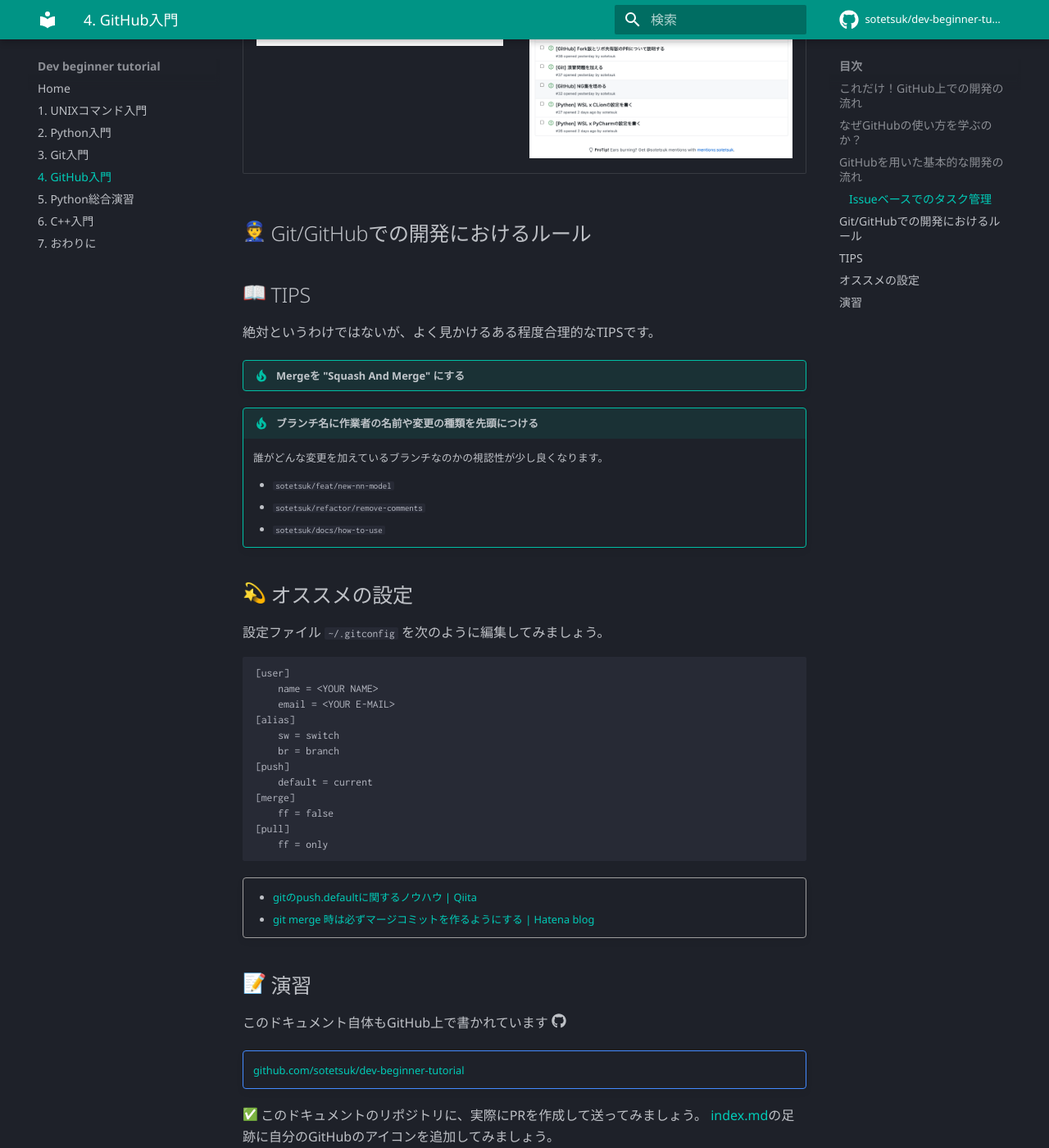
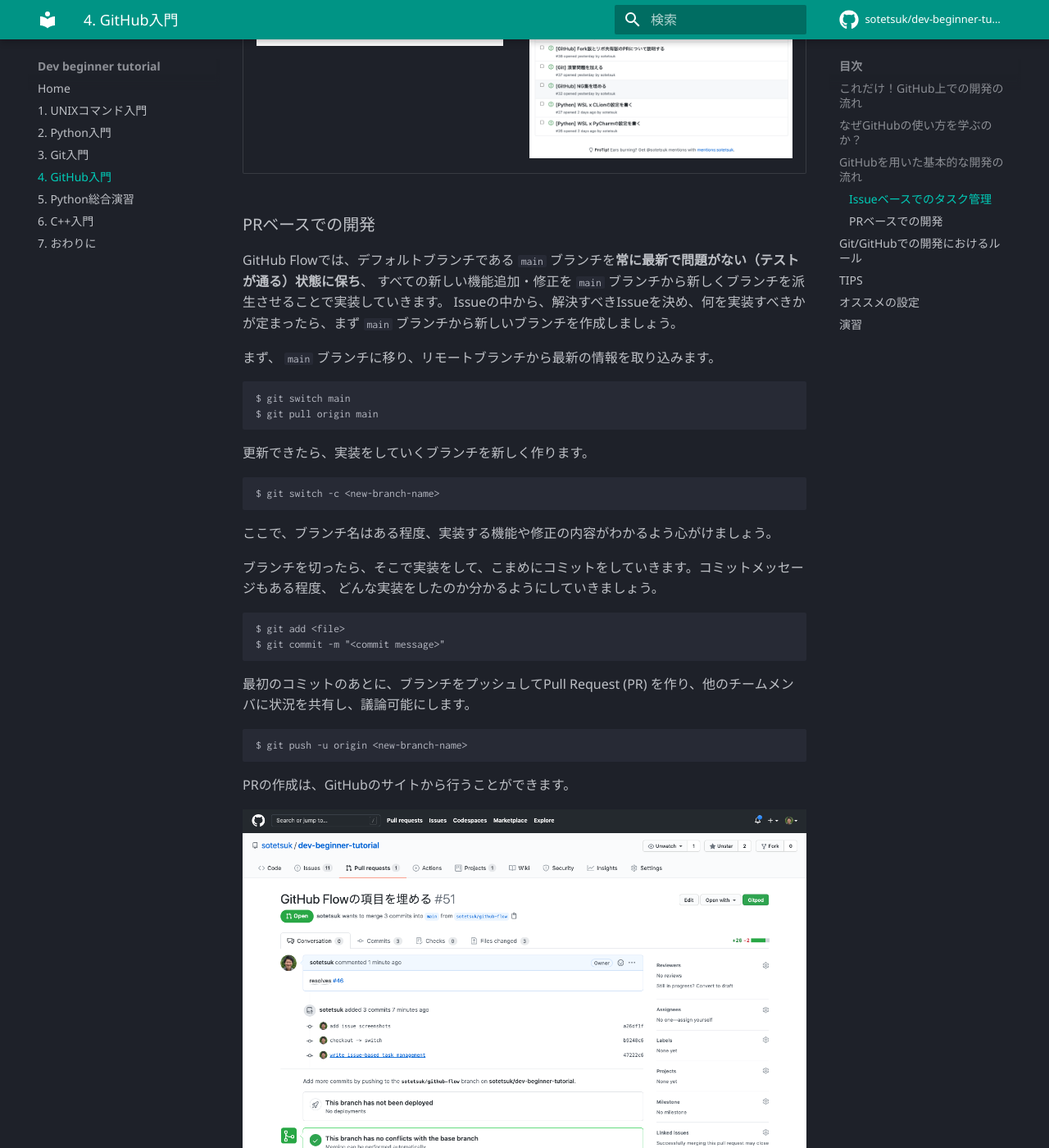
Before and after one commit to sotetsuk/dev-beginner-tutorial, an MkDocs documentation site: the page built from docs/github.md, in a window 1280 px wide and 1400 px high, scrolled down 2093 px. Shown: the whole window at 82% size. Built offline with MkDocs 1.6.1 and Material for MkDocs 9.7.7, drawn with Linux system fonts in a browser that asks for light colours; emoji names are drawn with the system emoji font; comment, search, counter and statistics services are not loaded.

Commit message:
add pr image

````diff
--- a/docs/github.md
+++ b/docs/github.md
@@ -57,6 +57,46 @@
 | [新しいIssueを作成する](https://github.com/sotetsuk/dev-beginner-tutorial/issues/new) | [投稿された未解決のIssueリスト](https://github.com/sotetsuk/dev-beginner-tutorial/issues) |
 |:---:|:---:|
 | ![issue new](assets/issue-new.png) | ![issue list](assets/issue-list.png) |
+
+### PRベースでの開発
+
+GitHub Flowでは、デフォルトブランチである `main` ブランチを**常に最新で問題がない（テストが通る）状態に保ち**、
+すべての新しい機能追加・修正を `main` ブランチから新しくブランチを派生させることで実装していきます。
+Issueの中から、解決すべきIssueを決め、何を実装すべきかが定まったら、まず `main` ブランチから新しいブランチを作成しましょう。
+
+まず、 `main` ブランチに移り、リモートブランチから最新の情報を取り込みます。
+
+```sh
+$ git switch main
+$ git pull origin main
+```
+
+更新できたら、実装をしていくブランチを新しく作ります。
+
+```sh
+$ git switch -c <new-branch-name>
+```
+
+ここで、ブランチ名はある程度、実装する機能や修正の内容がわかるよう心がけましょう。
+
+ブランチを切ったら、そこで実装をして、こまめにコミットをしていきます。コミットメッセージもある程度、
+どんな実装をしたのか分かるようにしていきましょう。
+
+```sh
+$ git add <file>
+$ git commit -m "<commit message>"
+```
+
+最初のコミットのあとに、ブランチをプッシュしてPull Request (PR) を作り、他のチームメンバに状況を共有し、議論可能にします。
+
+```sh
+$ git push -u origin <new-branch-name>
+```
+
+PRの作成は、GitHubのサイトから行うことができます。
+
+![issue list](assets/pr.png)
+
 
 
 ## :police_officer: Git/GitHubでの開発におけるルール
````
Also changed, not shown: docs/assets/pr.png (added).
